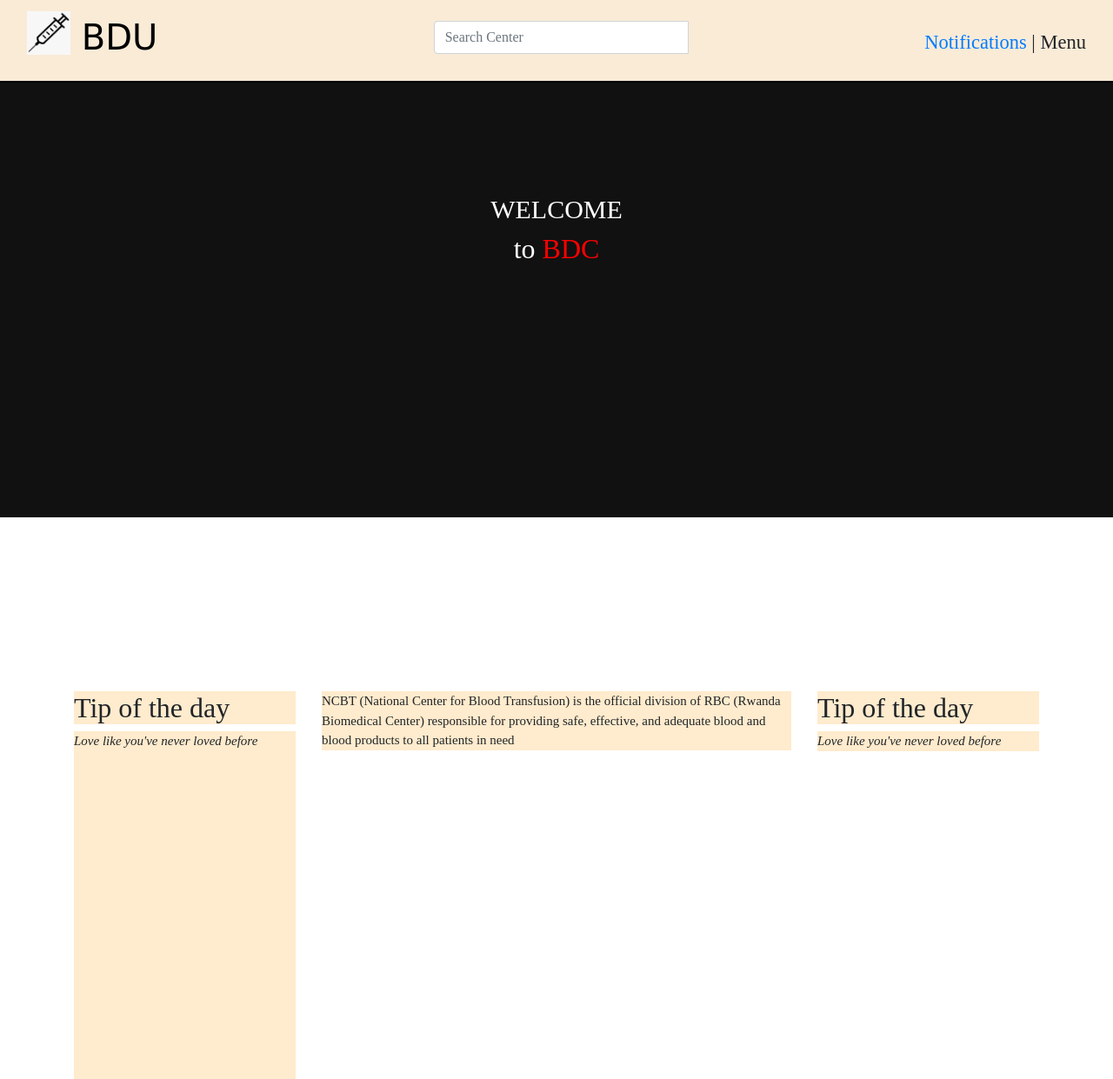
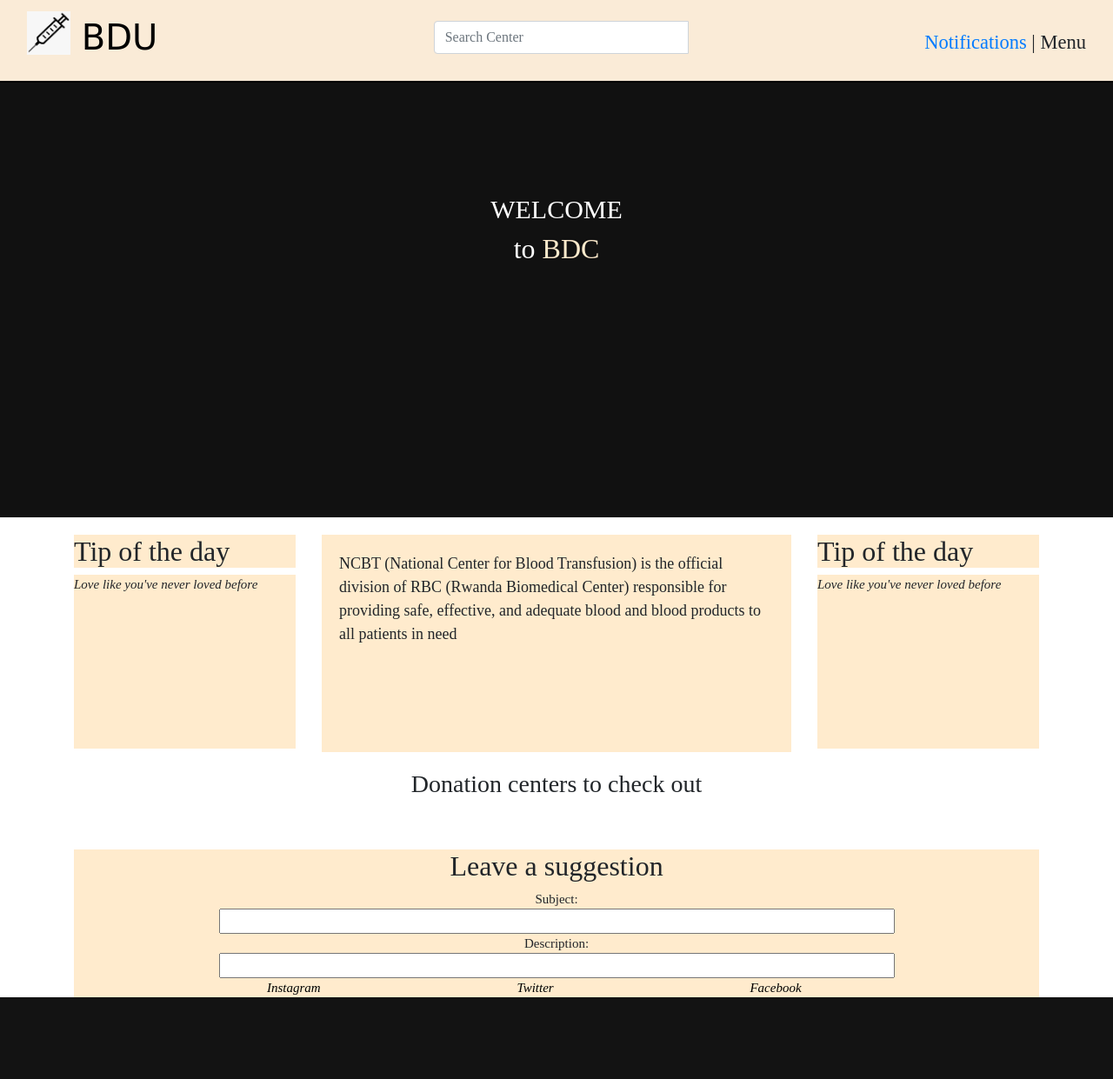
Before and after one commit to Anabella1109/Blood-donation, a Django app: page / in a window 1280 px wide. Shown: the whole page at 87% size. After the commit the page ends 1147 px from the top, so only its background shows below. Run offline with Django 4.2, Linux system fonts and the light colour scheme; the visitor is signed in with stand-in values (Sample User, id 1); data that the repository does not hold is empty; parts of the project's set-up code (start-up, migrations or seed data) failed here and were passed over; some libraries are stand-ins or nearby versions.

Commit message:
new changes

```diff
--- a/mysite/blooddonation/templates/index.html
+++ b/mysite/blooddonation/templates/index.html
@@ -18,7 +18,7 @@
           <div class="panel-heading">
            <h2>Tip of the day</h2>
           </div>
-          <div class="panel-body" id="lefty">
+          <div class="panel-body all" id="lefty">
 
       <i><p>Love like you've never loved before</p></i>
 </div>
@@ -33,7 +33,7 @@
             <div class="panel-heading">
 
             </div>
-            <div class="panel-body">
+            <div class="panel-body all" style="height: 250px;">
               <p>NCBT (National Center for Blood Transfusion) is the official division of RBC (Rwanda Biomedical Center) responsible for providing safe, effective, and adequate blood and blood products to all patients in need</p>
 
 </div>
@@ -47,7 +47,7 @@
       <div class="panel-heading">
        <h2>Tip of the day</h2>
       </div>
-      <div class="panel-body">
+      <div class="panel-body all">
 
   <i><p>Love like you've never loved before</p></i>
 </div>
@@ -57,4 +57,39 @@
 
 
 </div>
+<div class="container" style="margin-top: 20px;">
+  <h3 class="text-center">Donation centers to check out</h3>
+<div class="row">
+
+  {%for center in centers %}
+  <div class="col-md-4" style=" " >
+
+     <div class="panel hh">
+         <div style="padding:4px;"></div>
+  <p class='panel panel-heading'>{{center.name}}</p>
+  <div class="panel panel-body">
+     <a href="/events/" > <img src="../static/ff.png" alt="" height="250" id="img" ></a>
+      <p>{{center.location}}</p>
+     </div>
+     <center> <a href="/events/" class="panel panel-footer text-center"> <button>Check</button> </a> </center> </div>
+</div>
+{%endfor%}
+</div>
+</div>
+
+<footer>
+  <div id="suggest" class="text-center">
+    <h2 class="text-center">Leave a suggestion</h2>
+    <form action="">
+      Subject:<br>
+      <input type="text"><br>
+      Description:<br>
+      <input type="text-box">
+    </form>
+  </div>
+  <a href="http://"><i class="glyphicon glyphicon-search">Instagram</i></a>
+  <a href="http://"><i class="glyphicon glyphicon-search">Twitter</i></a>
+  <a href="http://"><i class="glyphicon glyphicon-search">Facebook</i></a>
+</footer>
+
 {% endblock %}
--- a/mysite/blooddonation/templates/navbar.html
+++ b/mysite/blooddonation/templates/navbar.html
@@ -32,11 +32,12 @@
         <div id="mySidenav" class="sidenav">
             <a href="javascript:void(0)" class="closebtn" onclick="closeNav()">&times;</a>
             <a href="{% url 'index' %}">Home</a>
-            <a href="/register">Register/login</a>
+            <a href="/register">Register</a>
             <a href="#">Collections</a>
             <a href="#">Contact</a>
             {% if user.is_authenticated %}
             <a href="{%url 'profiles' user.email %}" class="d-block">View Profile</a>
+            <a href="{%url 'edit_profile' user.email %}" class="d-block">Edit Profile</a>
             <a href="/logout">Logout</a>
             {% else %}
             <li>
--- a/mysite/blooddonation/urls.py
+++ b/mysite/blooddonation/urls.py
@@ -9,7 +9,7 @@ urlpatterns = [
     path('donor_register/', views.donor_register.as_view(), name='donor_register'),
     path('center_register/', views.center_register.as_view(), name='center_register'),
     path('quiz/', views.quiz, name='quiz'),
-    # path('edit_profile/(\d+)',views.edit_profile,name ='edit_profile') ,
+    path('edit_profile/<str:edit>',views.edit_profile,name ='edit_profile') ,
     path('profiles/<str:email>',views.profiles,name ='profiles') ,
     path('search/', views.search_results, name='search_results'),
     path('create_event/', views.create_event.as_view(), name='create_event'),
--- a/mysite/blooddonation/views.py
+++ b/mysite/blooddonation/views.py
@@ -7,6 +7,7 @@ from django.contrib.messages.views import SuccessMessageMixin
 from django.urls import reverse_lazy
 from django.contrib.auth.decorators import login_required
 from django.contrib.auth import authenticate, login, logout
+from django.core.mail import send_mail,send_mass_mail
 
 # from django.core.urlresolvers import reverse
 
@@ -70,6 +71,15 @@ class center_register(CreateView):
 class create_event(CreateView):
       model=Event
       form_class= EventForm
+      users=User.objects.all()
+      i=0
+      emails=["a@gmail.com"]*len(users)
+      while i < len(users):
+         for user in  users:
+             emails[i]=user.email
+         i+=1
+
+    #   send_mass_mail("New Event Alert","Dear Donor, A new event that might interest you is happenning. visit Dona at http://127.0.0.1:8000/  for more info","bellaxbx1109@gmail",emails,connection=None)
       template_name='../templates/createevent.html'
       success_url= reverse_lazy('index')
 
@@ -78,7 +88,8 @@ def profiles(request,email):
      user=User.objects.get(email=email)
      profile=Profile.objects.get(user=user)
      donor=Donor.objects.filter(user=user)
-     return render(request, 'profile.html',{"email":email,"user":user,"profile": profile,'donor':donor})
+     events=Event.objects.all()
+     return render(request, 'profile.html',{"email":email,"user":user,"profile": profile,'donor':donor,"events":events})
 
 def search_results(request):
 
@@ -96,3 +107,29 @@ def search_results(request):
 def events(request):
     events=Event.objects.all()
     return render(request,'events.html', {'events':events})
+
+
+@login_required(login_url='login/')
+def edit_profile(request,edit):
+    current_user = request.user
+    profile=Profile.objects.get(user=current_user)
+
+
+    if request.method == 'POST':
+        form = Profileform(request.POST, request.FILES)
+        if form.is_valid():
+
+            profile.bio=form.cleaned_data['bio']
+            # profile.photo = form.cleaned_data['photo']
+            profile.first_name = form.cleaned_data['first_name']
+            profile.last_name = form.cleaned_data['last_name']
+            profile.phone_number = form.cleaned_data['phone_number']
+            profile.country = form.cleaned_data['country']
+            profile.user=current_user
+
+            profile.save_profile()
+        return redirect('index')
+
+    else:
+        form = Profileform()
+    return render(request, 'edit_profile.html', {"form": form , 'user':current_user})
--- a/mysite/static/style.css
+++ b/mysite/static/style.css
@@ -19,7 +19,7 @@
 
   #top span{
 
-    color: red;
+    color: blanchedalmond;
 
 
   }
@@ -221,9 +221,29 @@ border-radius: 50px;
 }
 
 #whole{
-  margin-top: 200px;
+  margin-top: 20px;
 }
 
-#lefty{
-height: 400px;
+.all{
+height: 200px;
 }
+
+#middle p{
+  padding: 20px;
+  font-size: larger;
+}
+
+footer{
+  background-color: blanchedalmond;
+  margin-top: 50px;
+  width: 100%;
+
+}
+footer a{
+  padding-left: 20%;
+  color: black;
+}
+
+footer input{
+  width: 70%;
+}
```
Also changed, not shown: mysite/blooddonation/form.py (+11 -0 lines), mysite/blooddonation/templates/edit_profile.html (added, +34 -0 lines), mysite/blooddonation/templates/profile.html (+56 -13 lines).
